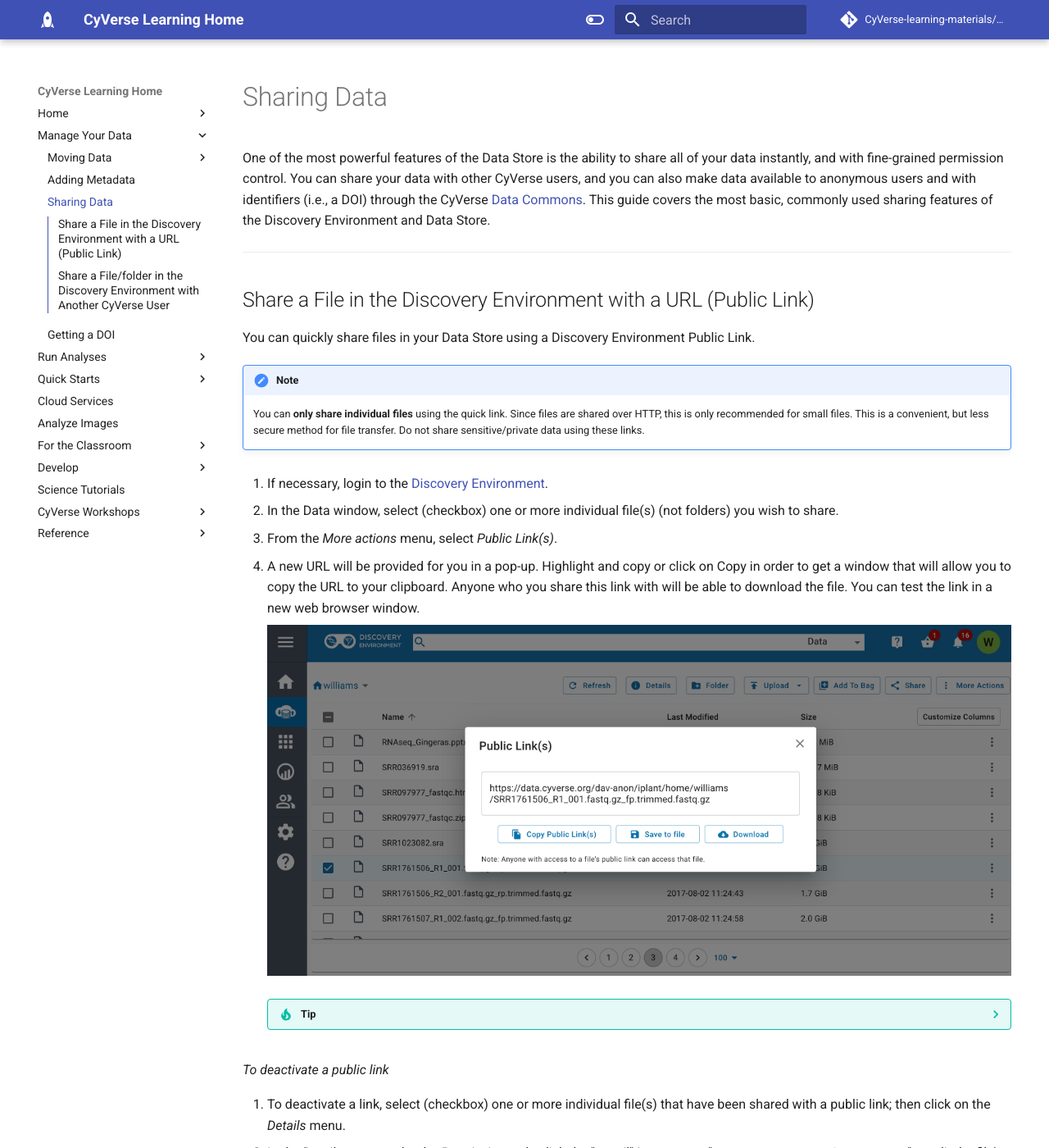
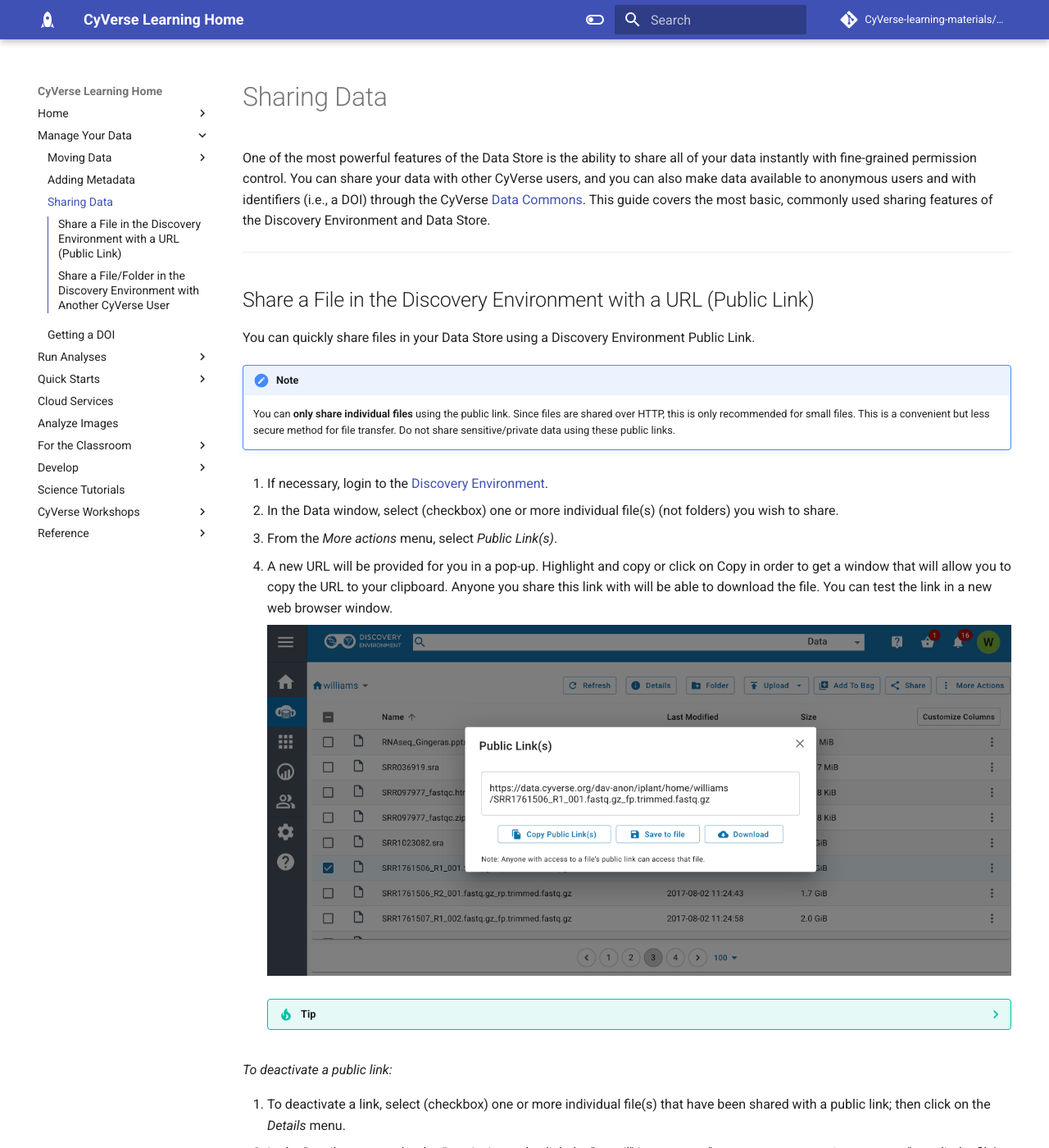
Before and after one commit to CyVerse-learning-materials/learning-materials-home, an MkDocs documentation site: the page built from docs/ds/share.md, in a window 1280 px wide and 1400 px high. Shown: the whole window at 82% size. Built offline with MkDocs 1.6.1 and Material for MkDocs 9.7.7, drawn with Linux system fonts in a browser that asks for light colours; some web fonts are replaced; a script that is not in the unit is left out; comment, search, counter and statistics services are not loaded; some of the changed text lies outside the part shown.

Commit message:
Formatting per Tony comments.

```diff
--- a/docs/ds/share.md
+++ b/docs/ds/share.md
@@ -1,7 +1,7 @@
 # Sharing Data
 
 One of the most powerful features of the Data Store is the ability to share all of
-your data instantly, and with fine-grained permission control. You can
+your data instantly with fine-grained permission control. You can
 share your data with other CyVerse users, and you can also make data
 available to anonymous users and with identifiers (i.e., a DOI)
 through the CyVerse [Data Commons](https://wiki.cyverse.org/wiki/display/DC/Data+Commons+Home). This guide covers the most basic, commonly used sharing features of the Discovery Environment and Data Store.
@@ -15,10 +15,10 @@
 
 !!! Note
 
-    You can **only share individual files** using the quick link. Since
+    You can **only share individual files** using the public link. Since
     files are shared over HTTP, this is only recommended for small files.
-    This is a convenient, but less secure method for file transfer. Do not
-    share sensitive/private data using these links.
+    This is a convenient but less secure method for file transfer. Do not
+    share sensitive/private data using these public links.
 
 1.  If necessary, login to the [Discovery Environment](https://de.cyverse.org/de/).
 
@@ -29,7 +29,7 @@
 
 4.  A new URL will be provided for you in a pop-up. Highlight and copy
     or click on Copy in order to get a window that will
-    allow you to copy the URL to your clipboard. Anyone who you share
+    allow you to copy the URL to your clipboard. Anyone you share
     this link with will be able to download the file. You can test the
     link in a new web browser window.
 
```
Also changed, not shown: other parts of docs/ds/share.md (+5 -5 lines).
